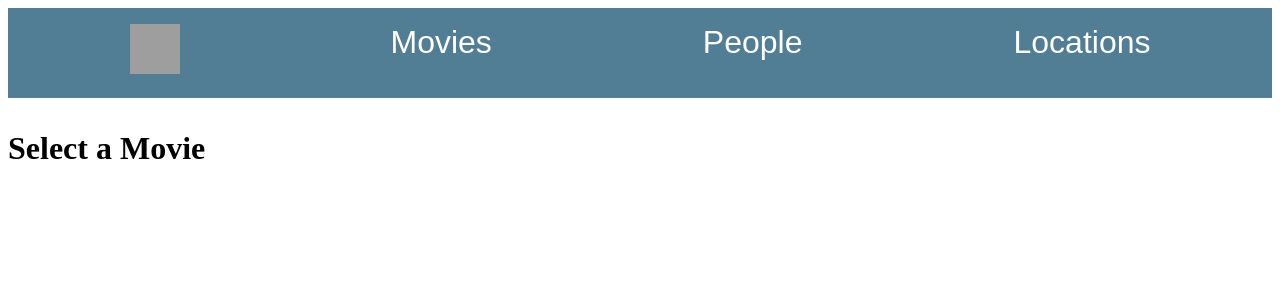
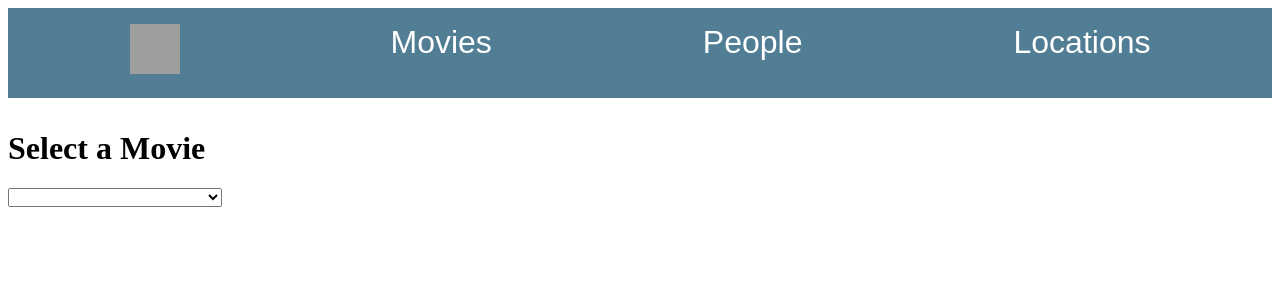
Before and after one commit to joinpursuit/9-1-module-three-assessment, a React (Create React App) app: page /movies in a window 1280 px wide. Shown: the top 300 px of the page. Built offline with nearby package versions, Linux system fonts and the light colour scheme; grey boxes are pictures that could not be loaded; the HTML template or start-up script is replaced by a standard one.

Commit message:
movies completed

```diff
--- a/src/Components/Movies.js
+++ b/src/Components/Movies.js
@@ -1,9 +1,47 @@
 import React from 'react';
+import { useState, useEffect } from 'react';
 
 const Movies = () => {
+    const [movies, setMovies] = useState([])
+    const [movie, setMovie] = useState({})
+
+    const handleMovies = (e) => {
+        const chosen = e.target.value
+        const found = movies.find((item) => item.id===chosen)
+        setMovie(found || {})
+    }
+
+
+    useEffect(()=>{
+        fetch('/films.json')
+            .then((res)=>res.json())
+            .then((data)=>{
+                setMovies(data)
+                // console.log(data)
+            })
+            .catch((err)=>{
+                console.log(err)
+            })
+    },[])
+
     return (
-        <div>
+        <div className='.movies'>
             <h1>Select a Movie</h1>
+            <div className='dropdown'>
+                <select onChange={handleMovies}>
+                    <option value=""></option>
+                    {movies.map((item) => { return (
+                        <option key={item.id} value={item.id}>{item.title}</option>
+                    )})}
+                </select>
+                {movie.id && (
+                    <div>
+                        <h1>Title: {movie.title}</h1>
+                        <p>Release Date: {movie.release_date}</p>
+                        <p>Description: {movie.description}</p>
+                    </div>
+                )}
+            </div>
         </div>
     );
 };
```
